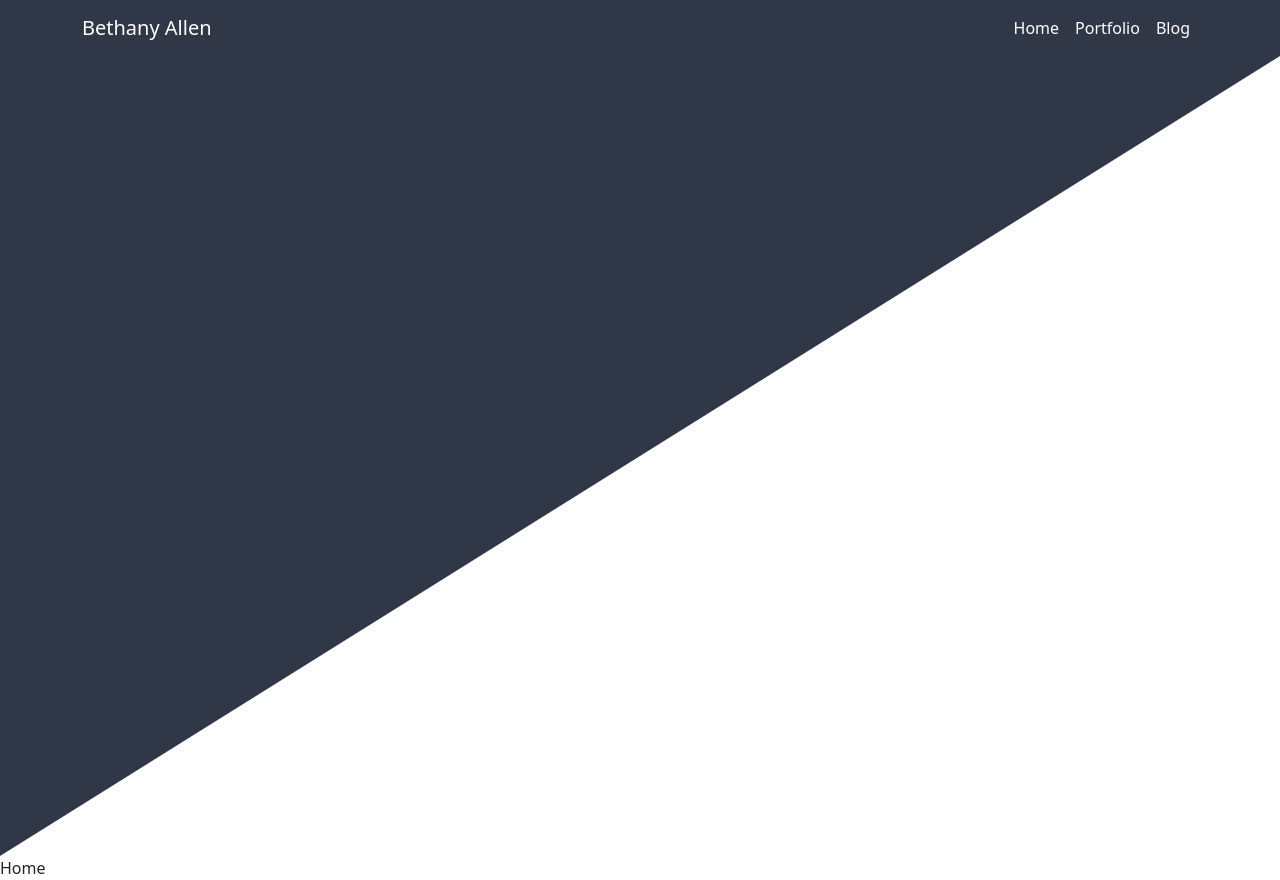
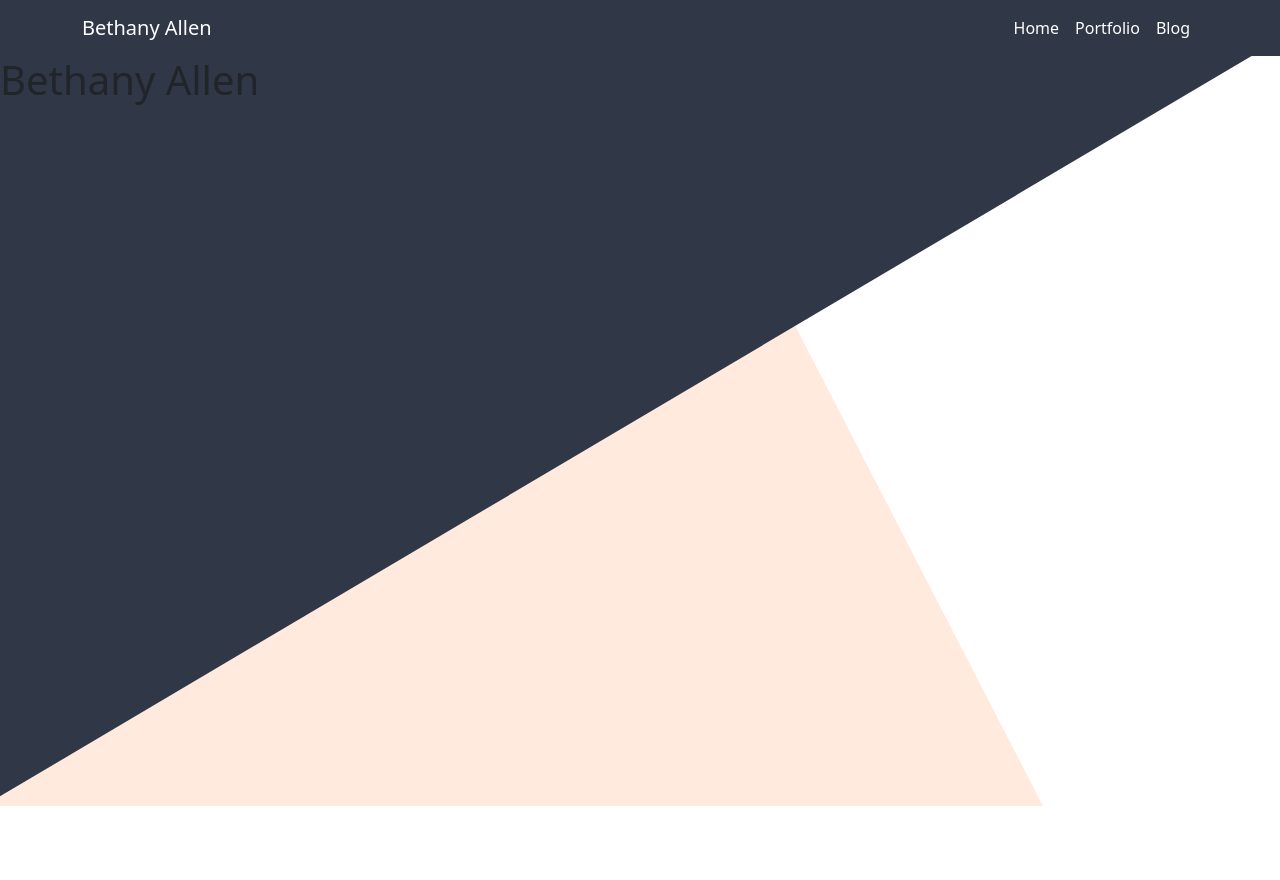
Before and after one commit to bethanyallen42/portfolio, a React app: page / in a window 1280 px wide. After the commit the page ends 806 px from the top, so only its background shows below. Built offline with nearby package versions, Linux system fonts and the light colour scheme.

Commit message:
created and added svg for home page background

```diff
--- a/src/components/Home.js
+++ b/src/components/Home.js
@@ -4,9 +4,12 @@ import "../style/Home.css";
 const Home = () => {
   return (
     <>
-      <div className="top-triangle"></div>
-      <div className="this">Home</div>
-      <div className="bottom-triangle"></div>
+      <div className="home-wrapper">
+        <div className="home-content">
+          <h1>Bethany Allen</h1>
+          <div></div>
+        </div>
+      </div>
     </>
   );
 };
--- a/src/style/Home.css
+++ b/src/style/Home.css
@@ -1,7 +1,10 @@
-.top-triangle {
-  width: 0;
-  height: 0;
-  border-style: solid;
-  border-width: 100vh 100vw 0 0;
-  border-color: var(--accent1) transparent transparent transparent;
+.home-wrapper {
+  position: relative;
+  width: 100vw;
+  max-width: 2560px;
+  height: calc(100vh - 50px);
+  background-image: url("../../public/images/background.svg");
+  background-repeat: no-repeat;
+  background-size: cover;
+  background-position: bottom;
 }
```
Also changed, not shown: public/images/background.svg (renamed from background.svg).
